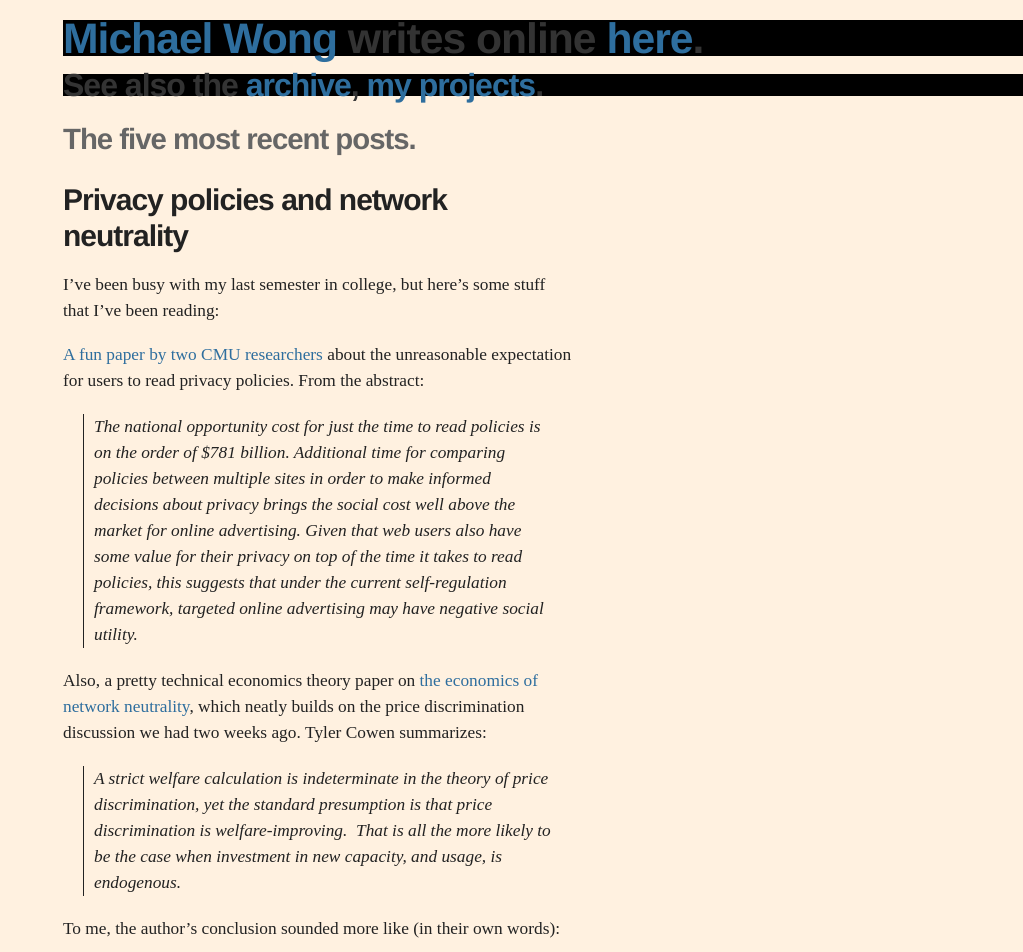
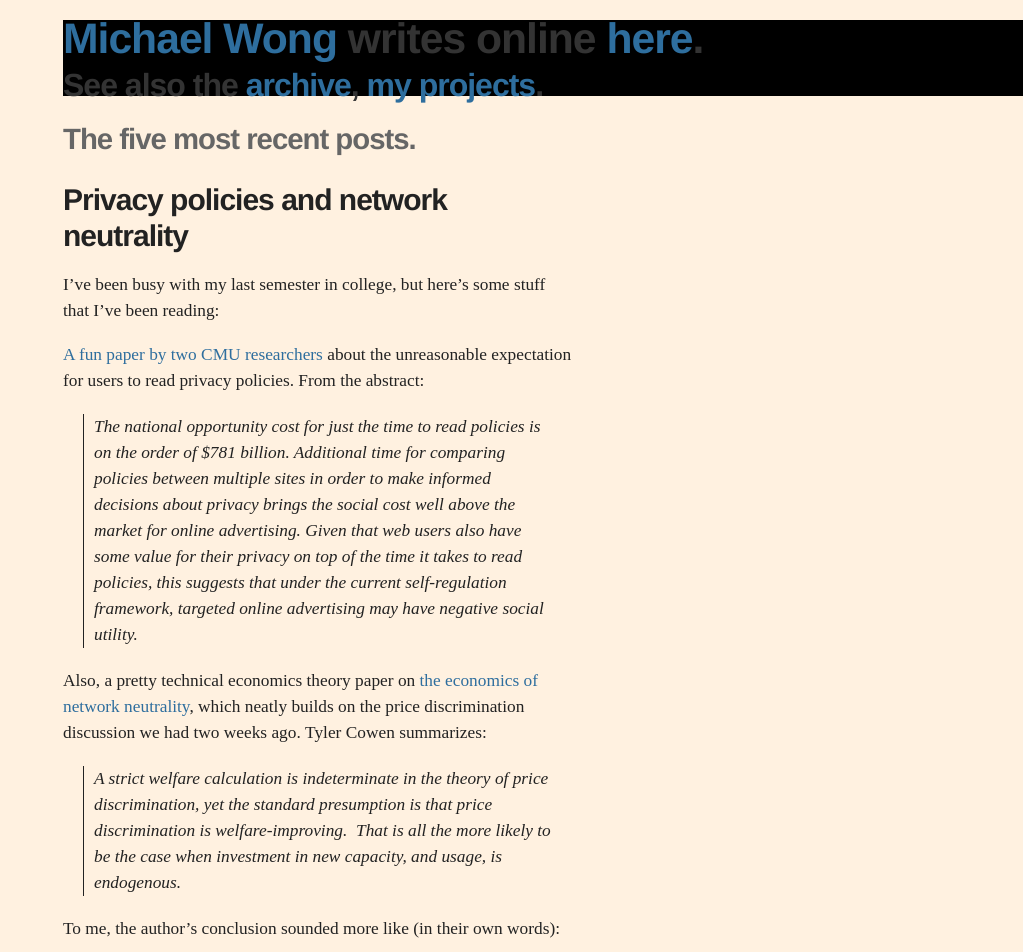
Before and after one commit to mbwong/mbwong.github.com, a Jekyll site: the page built from index.html, in a window 1280 px wide. Shown: the top 952 px of the page, without its empty margins (257-1280 px from the left). Built offline with Jekyll 4.4.1, drawn with Linux system fonts in a browser that asks for light colours.

Commit message:
changed css

```diff
--- a/css/screen.css
+++ b/css/screen.css
@@ -77,6 +77,8 @@ ul { list-style-type: square; }
 /* html5 */
 header, footer, nav, article { display: block; }
 
+header { background-color: black; }
+
 /* classes */
 .book-cover {
   float: left;
@@ -129,7 +131,7 @@ header, footer, nav, article { display: block; }
   margin-top: 24pt;
 }
 
-#subtitle, #title { color: #333; background-color: black; }
+#subtitle, #title { color: #333; }
 
 #subtitle {
   font-size: 24pt;
```
